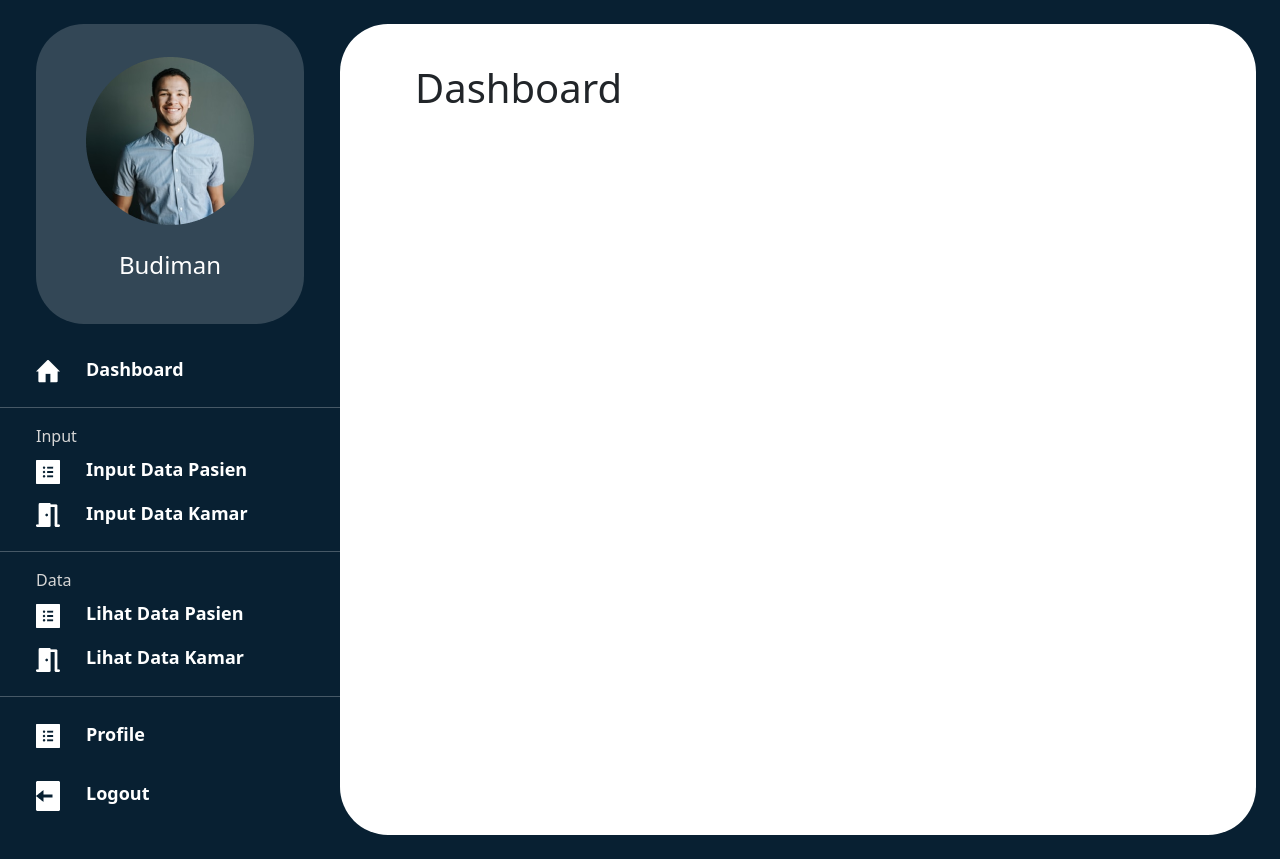
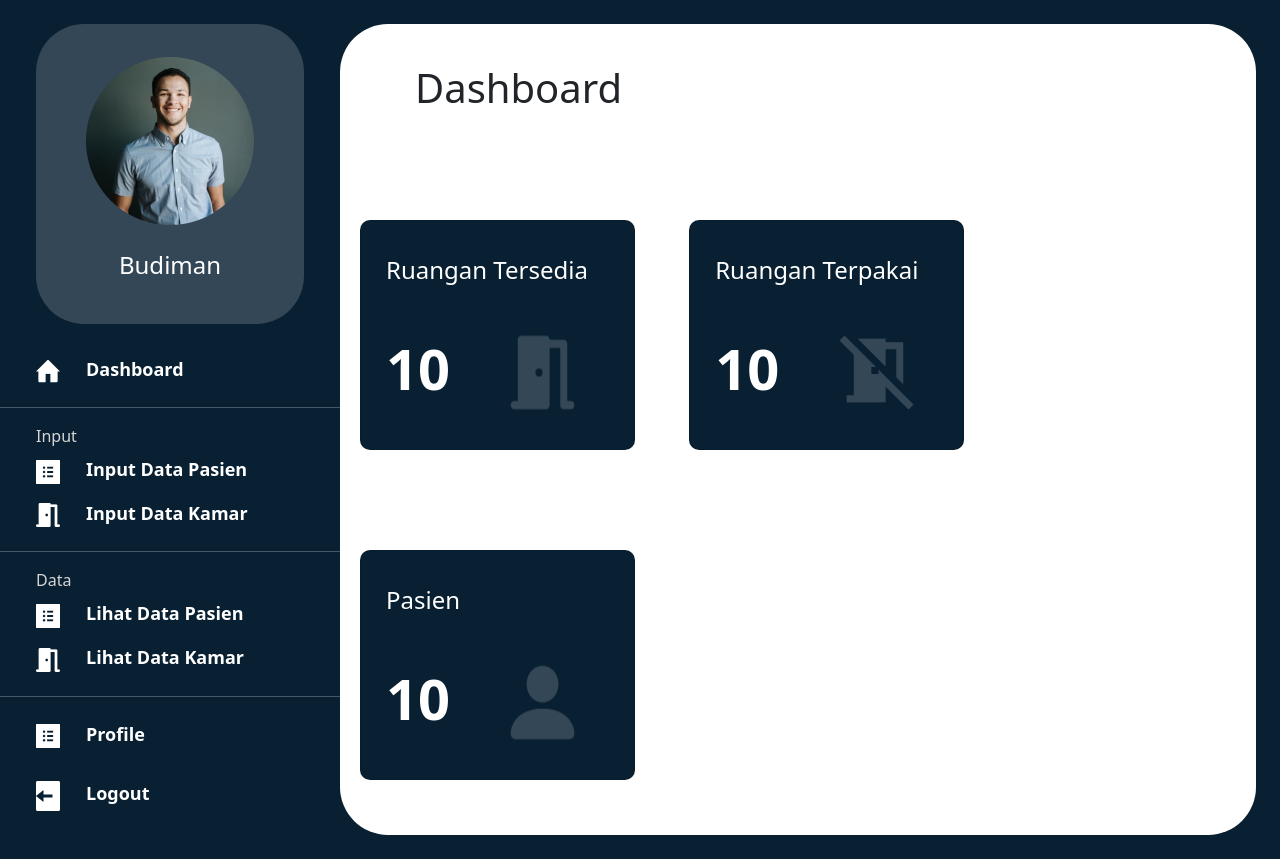
Before and after one commit to andimauliza/TIK201-MF5-RUANG-SEHAT, a PHP site: page /dashbord.html in a window 1280 px wide. Run offline with PHP 8.4, Linux system fonts and the light colour scheme.

Commit message:
Membuat halaman dashboard

```diff
--- a/css/dashboard.css
+++ b/css/dashboard.css
@@ -70,3 +70,34 @@ ul.sidebar .sidebar-heading {
     margin-left: 75px;
     margin-top: 40px;
 }
+
+.card {
+    width: 275px;
+    height: 230px;
+    display: inline-block;
+    border-radius: 10px;
+    padding: 35px 25px;
+    box-sizing: border-box;
+    cursor: pointer;
+    margin: 100px 30px 0 20px;
+    background-color: #082032;
+    background-position: center;
+    background-size: cover;
+}
+
+.card h5 {
+    color: white;
+    font-size: 24px;
+}
+
+.card .isi {
+    display: flex;
+    color: white;
+    margin-top: 50px;
+}
+
+.card .isi h3 {
+    font-size: 56px;
+    font-weight: 700;
+    margin-right: 60px;
+}
--- a/dashbord.html
+++ b/dashbord.html
@@ -8,7 +8,7 @@
     <!-- Bootstraps CSS -->
     <link href="https://cdn.jsdelivr.net/npm/bootstrap@5.1.3/dist/css/bootstrap.min.css" rel="stylesheet">
     <!-- Custom CSS -->
-    <link rel="stylesheet" href="dashboard.css">
+    <link rel="stylesheet" href="css/dashboard.css">
 </head>
 <body>
     <div class="wrapper">
@@ -74,6 +74,32 @@
 
         <div class="content">
             <h1>Dashboard</h1>
+
+            <div class="row">
+                <div class="col">
+                    <div class="card">
+                        <h5>Ruangan Tersedia</h5>
+                        <div class="isi">
+                            <h3>10</h3>
+                            <img src="img/icon kamar.png">
+                        </div>
+                    </div>
+                    <div class="card">
+                        <h5>Ruangan Terpakai</h5>
+                        <div class="isi">
+                            <h3>10</h3>
+                            <img src="img/icon kamar 2.png">
+                        </div>
+                    </div>
+                    <div class="card">
+                        <h5>Pasien</h5>
+                        <div class="isi">
+                            <h3>10</h3>
+                            <img src="img/icon pasien.png">
+                        </div>
+                    </div>
+                </div>
+            </div>
         </div>
     </div>
 
```
Also changed, not shown: img/icon kamar 2.png (added), img/icon kamar.png (added), img/icon pasien.png (added).
